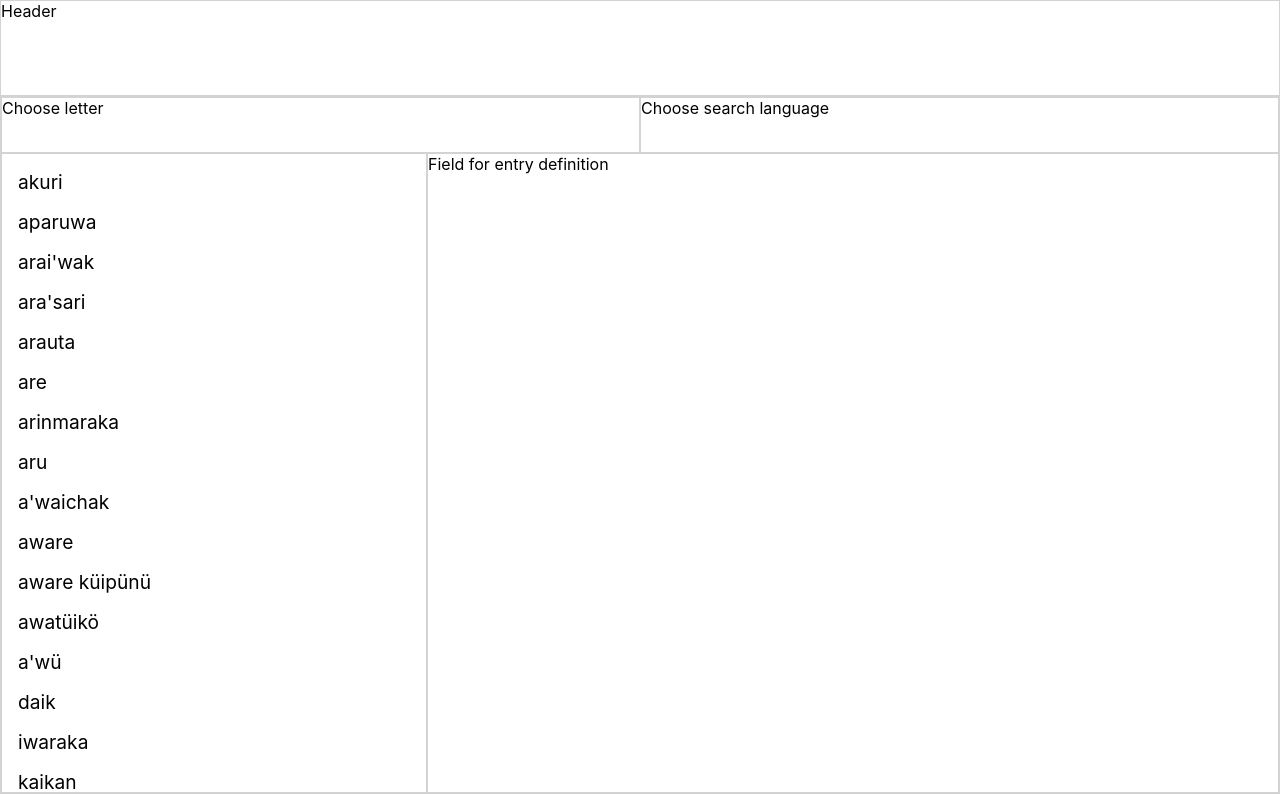
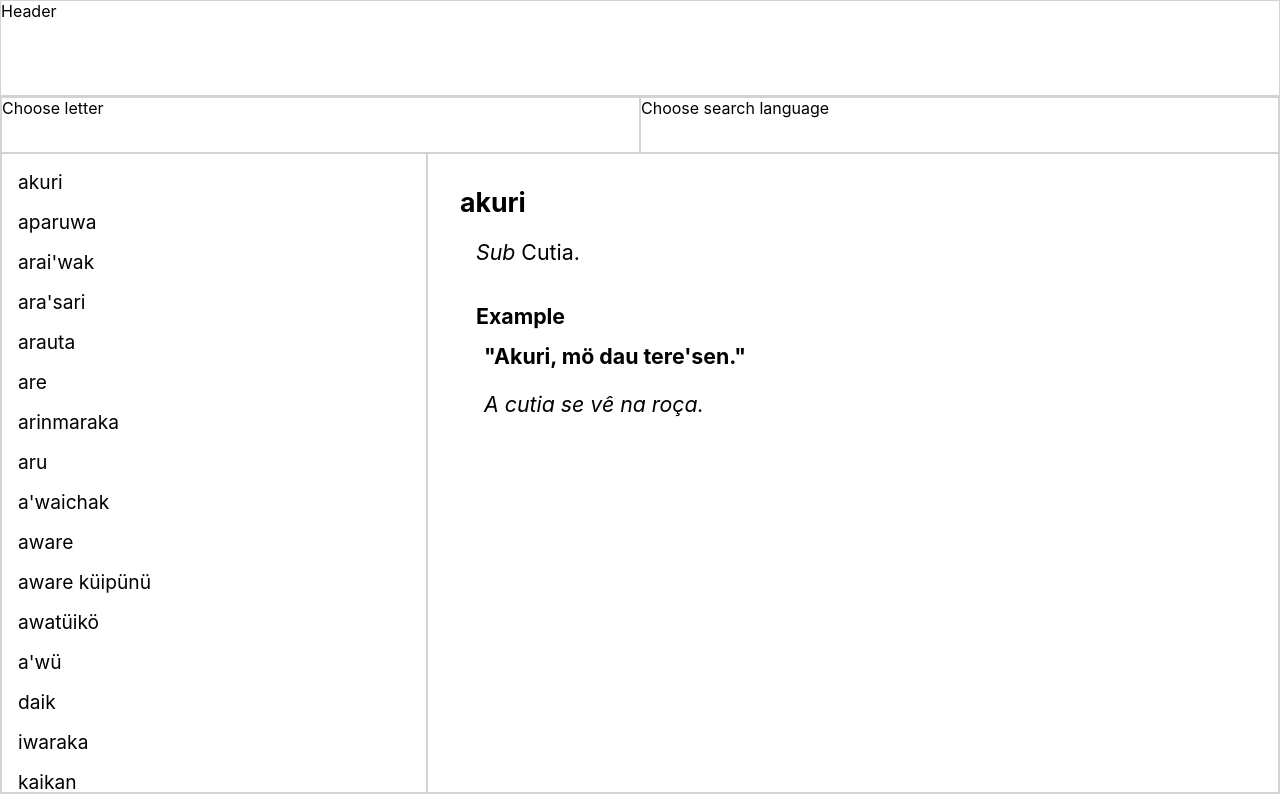
Before and after one commit to geocarlos/mdfiml, a React (Create React App) app: page / in a window 1280 px wide. Built offline with nearby package versions, Linux system fonts and the light colour scheme.

Commit message:
Create basic component for entry

```diff
--- a/src/actions/index.js
+++ b/src/actions/index.js
@@ -3,7 +3,6 @@ const getEntries = entries => ({type: GET_ENTRIES, entries});
 
 const fetchEntries = () => dispatch => {
     const entries = require('../mocks/entries');
-    console.log(entries)
     dispatch(getEntries(entries));
 };
 
--- /dev/null
+++ b/src/components/Entry.js
@@ -0,0 +1,46 @@
+import React from 'react';
+import { Grid, makeStyles } from '@material-ui/core';
+
+const useStyles = makeStyles(theme => ({
+    root: {
+        fontSize: '16pt',
+        padding: '2rem',
+        lineHeight: '32px'
+    },
+    entry: {
+        fontSize: '20pt',
+        fontWeight: 'bold'
+    },
+    ipa: {
+        color: '#d22'
+    },
+    grammarInfo: {
+        fontStyle: 'italic'
+    },
+    exampleContainer: {
+        padding: '1rem'
+    },
+    example: {
+        padding: '.5rem'
+    }
+}));
+
+const Entry = ({ entry = {} }) => {
+    const classes = useStyles();
+
+    return (
+        <Grid className={classes.root} container>
+            <Grid item xs={12}><span className={classes.entry}>{entry.word}</span> {entry.ipa_word && <span className={classes.ipa}>[{entry.ipa_word}]</span>}</Grid>
+            <Grid item xs={12} style={{ padding: '1rem' }}>
+                <span className={classes.grammarInfo}>{entry.grammar_info}</span> {entry.definition}
+            </Grid>
+            <Grid className={classes.exampleContainer} container>
+                <Grid item xs={12} style={{ fontWeight: 'bold' }}>Example</Grid>
+                <Grid className={classes.example} item xs={12} style={{ fontWeight: 'bold' }}>{entry.example}</Grid>
+                <Grid className={classes.example} item xs={12} style={{ fontStyle: 'italic' }}>{entry.translation}</Grid>
+            </Grid>
+        </Grid>
+    );
+}
+
+export default Entry;
--- a/src/components/EntryList.js
+++ b/src/components/EntryList.js
@@ -10,13 +10,13 @@ const useStyles = makeStyles(theme => ({
 }))
 
 
-const EntryList = ({entries}) => {
+const EntryList = ({entries, selectEntry}) => {
     const classes = useStyles();
 
     return (
         <List className={classes.entryList} component="div">
             {Array.isArray(entries) && entries.map(entry => (
-                <ListItem button key={entry.word}>
+                <ListItem button key={entry.word} onClick={() => selectEntry(entry)}>
                     {entry.word}
                 </ListItem>
             ))}
--- a/src/components/MainView.js
+++ b/src/components/MainView.js
@@ -4,6 +4,7 @@ import clsx from 'clsx';
 import { useDispatch, useSelector } from 'react-redux';
 import { actions } from '../actions';
 import EntryList from './EntryList';
+import Entry from './Entry';
 
 const useStyles = makeStyles(theme => ({
     header: {
@@ -24,10 +25,15 @@ const MainView = () => {
     const classes = useStyles();
     const dispatch = useDispatch();
     const entries = useSelector(state => state.entries);
+    const [entry, setEntry] = React.useState({});
 
     React.useEffect(() => {
         actions.fetchEntries()(dispatch);
     }, [dispatch]);
+
+    React.useEffect(() => {
+        setEntry(entries[0]);
+    }, [entries]);
 
     return (
         <Grid container>
@@ -37,9 +43,11 @@ const MainView = () => {
                     <Grid className={clsx(classes.item, classes.feature)} item xs={6}>Choose letter</Grid>
                     <Grid className={clsx(classes.item, classes.feature)} item xs={6}>Choose search language</Grid>
                     <Grid className={clsx(classes.item, classes.content)} item xs={4}>
-                        <EntryList entries={entries} />
+                        <EntryList entries={entries} selectEntry={setEntry} />
                     </Grid>
-                    <Grid className={clsx(classes.item, classes.content)} item xs={8}>Field for entry definition</Grid>
+                    <Grid className={clsx(classes.item, classes.content)} item xs={8}>
+                        <Entry entry={entry} />
+                    </Grid>
                 </Grid>
             </Grid>
         </Grid>
```
